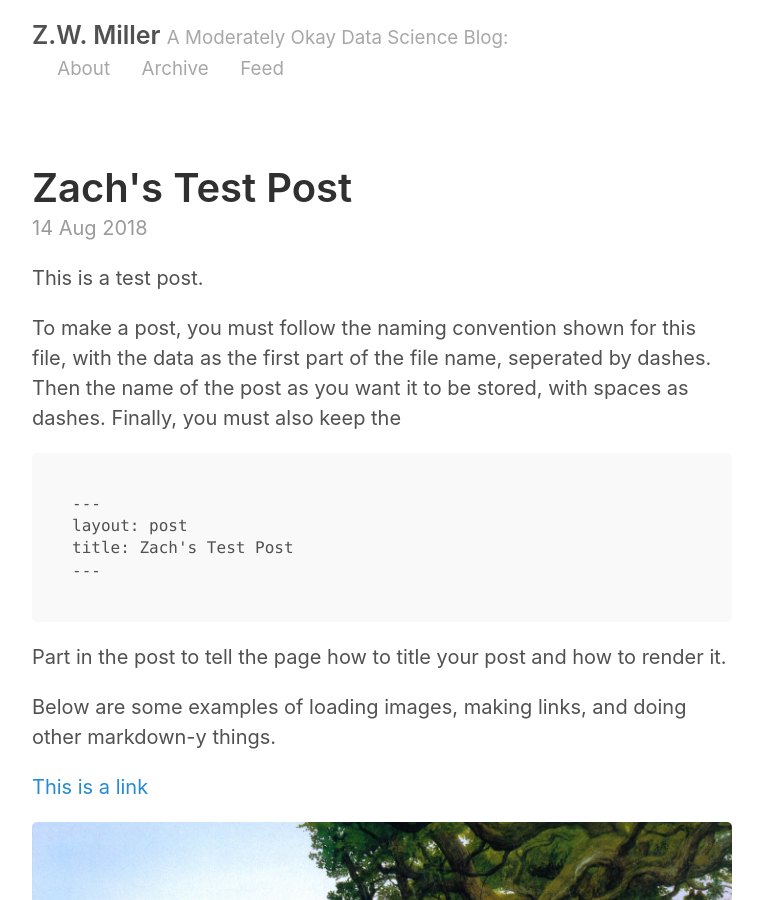
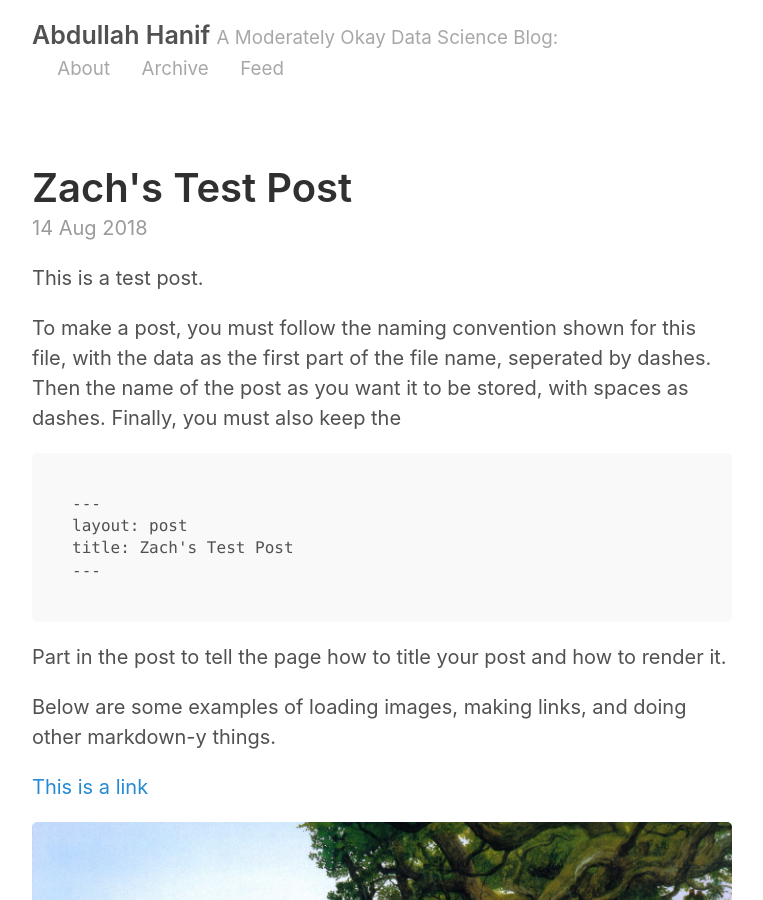
Before and after one commit to ahanif19/ahanif19.github.io, a Jekyll site: the page built from index.html, in a window 1280 px wide and 900 px high. Shown: the whole window, without its empty margins (258-1021 px from the left). Built offline with Jekyll 4.4.1, drawn with Linux system fonts in a browser that asks for light colours; the list of posts is cut into pages by our own code.

Commit message:
update settings

```diff
--- a/_config.yml
+++ b/_config.yml
@@ -2,9 +2,9 @@
 permalink:           pretty
 
 # Setup
-title:               Z.W. Miller
+title:               Abdullah Hanif
 tagline:             A Moderately Okay Data Science Blog
-url:                 http://zwmiller.github.io
+url:                 http://ahanif19.github.io
 paginate:            2
 baseurl:             ""
 
@@ -17,14 +17,14 @@ sass:
 
 # About/contact
 author:
-  name:              Zach Miller
-  url:               https://twitter.com/zaglamir
-  email:             zach@thisismetis.com
+  name:              Abdullah Hanif
+  url:               https://twitter.com/AbduIIahHanif
+  email:             ahanif7926@gmail.com
 
 # Custom vars
 version:             2.0.0
 github:
-  repo:              https://github.com/zwmiller
+  repo:              https://github.com/ahanif19
 
 # Gems
 gems:
```
